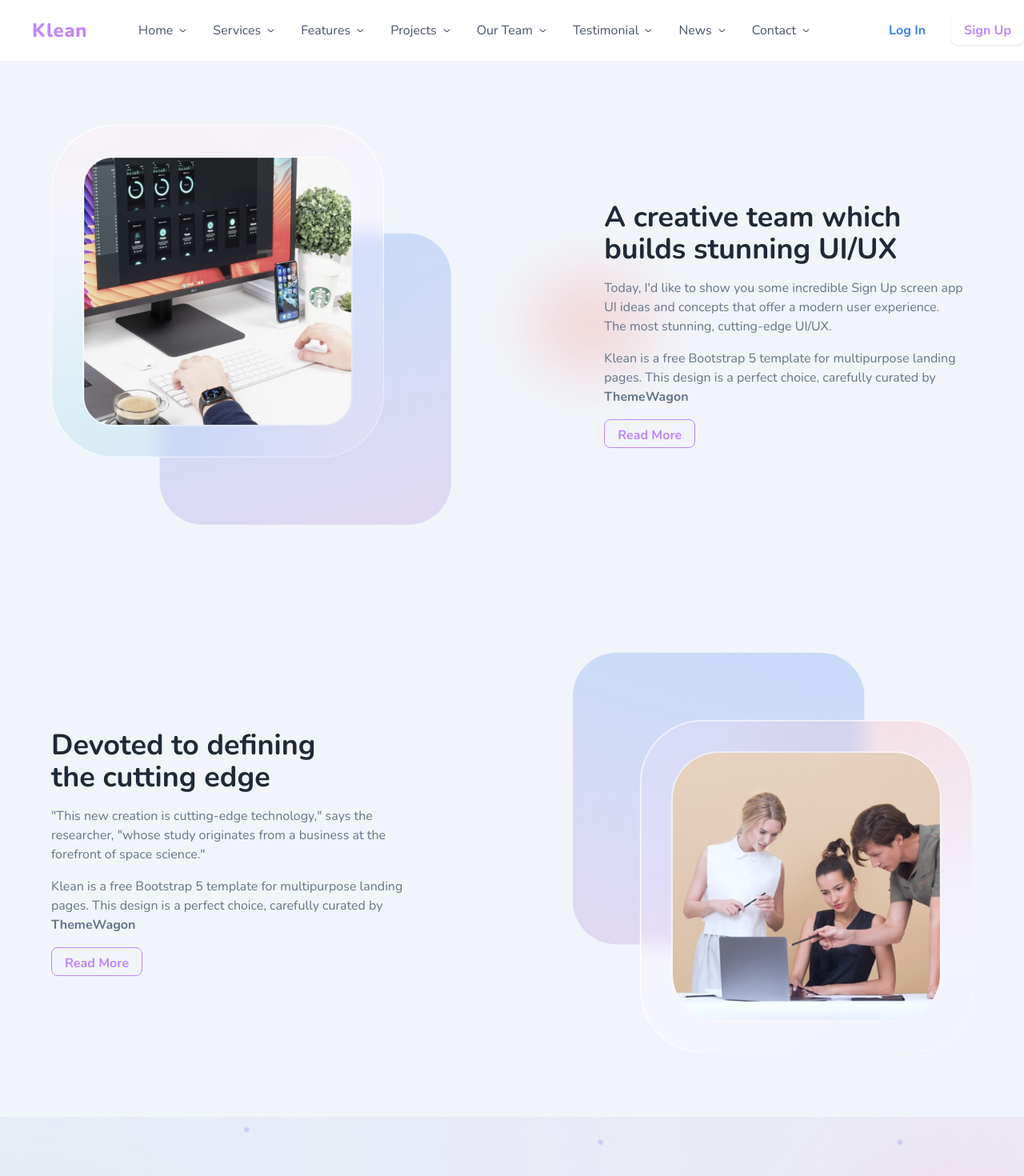
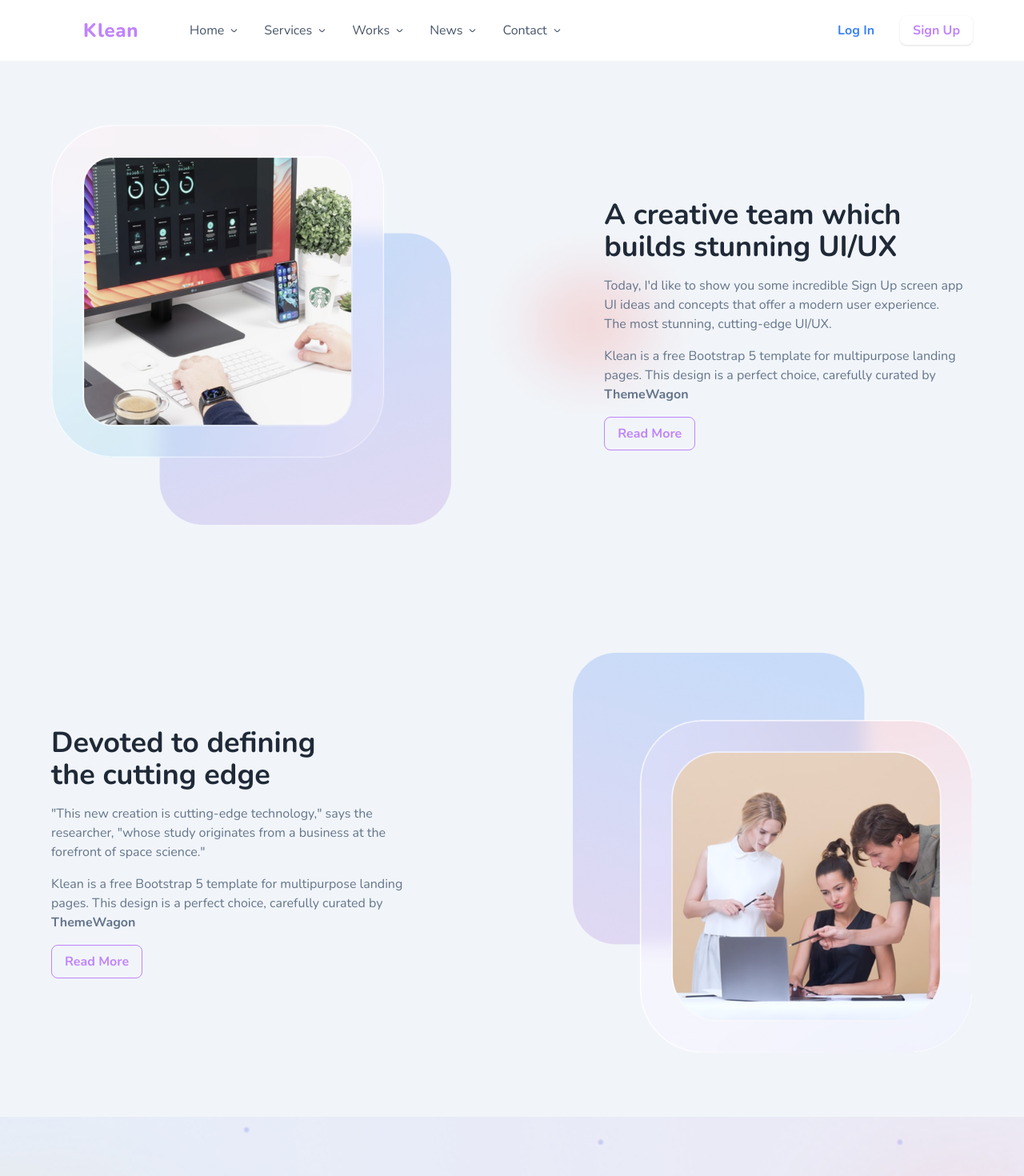
Before and after one commit to granjerolucas/funval_ntwo_practica_calificada_3, a Next.js app: page /details in a window 1280 px wide. Shown: the top 1470 px of the page at 80% size. Built offline with nearby package versions, Linux system fonts and the light colour scheme.

Commit message:
correcion botones

```diff
--- a/app/details/page.jsx
+++ b/app/details/page.jsx
@@ -34,7 +34,7 @@ const PageDetails = () => {
                     ThemeWagon
                   </span>
                 </div>
-                <button className="h-9 px-4 py-[7px] rounded-lg border border-purple-400 justify-start items-start gap-2.5 inline-flex text-purple-400 text-base font-bold">
+                <button className="px-4 py-2 rounded-lg border border-purple-400  text-purple-400 text-base font-bold">
                   Read More
                 </button>
               </div>
@@ -59,7 +59,7 @@ const PageDetails = () => {
                     ThemeWagon
                   </span>
                 </div>
-                <button className="h-9 px-4 py-[7px] rounded-lg border border-purple-400 justify-start items-start gap-2.5 inline-flex text-purple-400 text-base font-bold">
+                <button className="px-4 py-2 rounded-lg border border-purple-400  text-purple-400 text-base font-bold">
                   Read More
                 </button>
               </div>
--- a/app/projects/page.jsx
+++ b/app/projects/page.jsx
@@ -56,6 +56,12 @@ const PageProjects = () => {
             alt="project6"
           />
         </div>
+        <div className="flex text-center justify-center items-center ">
+        <button className=" px-4 py-2 rounded-lg border border-purple-400   text-purple-400 text-base font-bold">
+          View more
+        </button>
+        </div>
+
       </div>
     </div>
   );
--- a/components/Navbar.jsx
+++ b/components/Navbar.jsx
@@ -11,7 +11,7 @@ import LinksItems from "./LinksItems";
 const Navbar = () => {
   return (
     <div className="w-full   justify-center items-center inline-flex bg-white">
-      <div className="container max-w-6xlx self-stretch flex-col justify-start items-start inline-flex">
+      <div className="container max-w-6xl self-stretch flex-col justify-start items-start inline-flex">
         <div className="w-full  containerx  py-5 bg-gradient-to-r from-white via-white to-white backdrop-blur-3xl justify-between items-center inline-flex">
           <div className="justify-start items-center gap-16 flex">
             <div className="justify-center items-center gap-2 flex">
@@ -23,10 +23,10 @@ const Navbar = () => {
             <ul className="justify-start items-start gap-8 flex">
               <LinksItems label="Home" />
               <LinksItems href="/services" label="Services" />
-              <LinksItems href="/features" label="Features" />
-              <LinksItems href="/projects" label="Projects" />
-              <LinksItems href="/team" label="Our Team" />
-              <LinksItems href="/testimonial" label="Testimonial" />
+              {/* <LinksItems href="/features" label="Features" /> */}
+              {/* <LinksItems href="/projects" label="Projects" /> */}
+              {/* <LinksItems href="/team" label="Our Team" /> */}
+              <LinksItems href="/testimonial" label="Works" />
               <LinksItems href="/blog" label="News" />
               <LinksItems href="/contact" label="Contact" />
             </ul>
```
Lines whose indentation alone changed are shown as unchanged.
